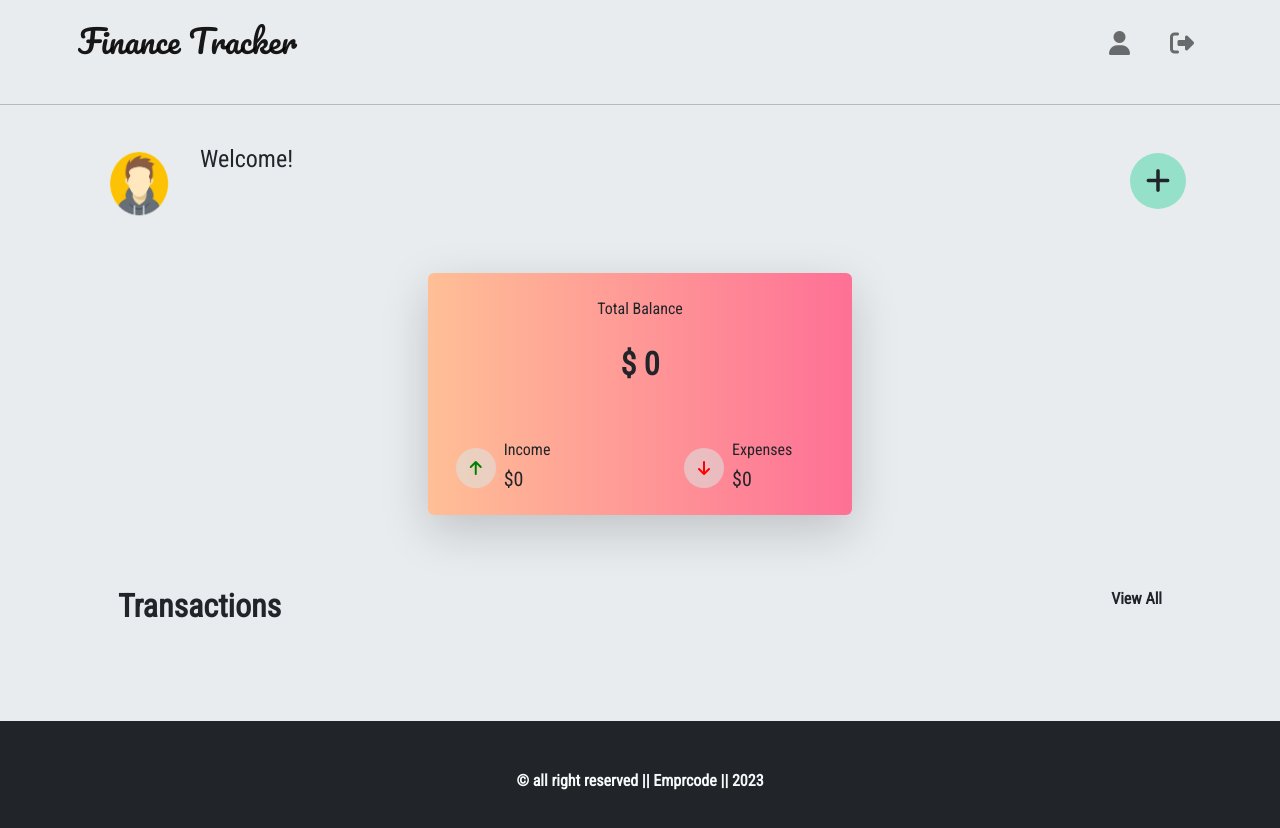
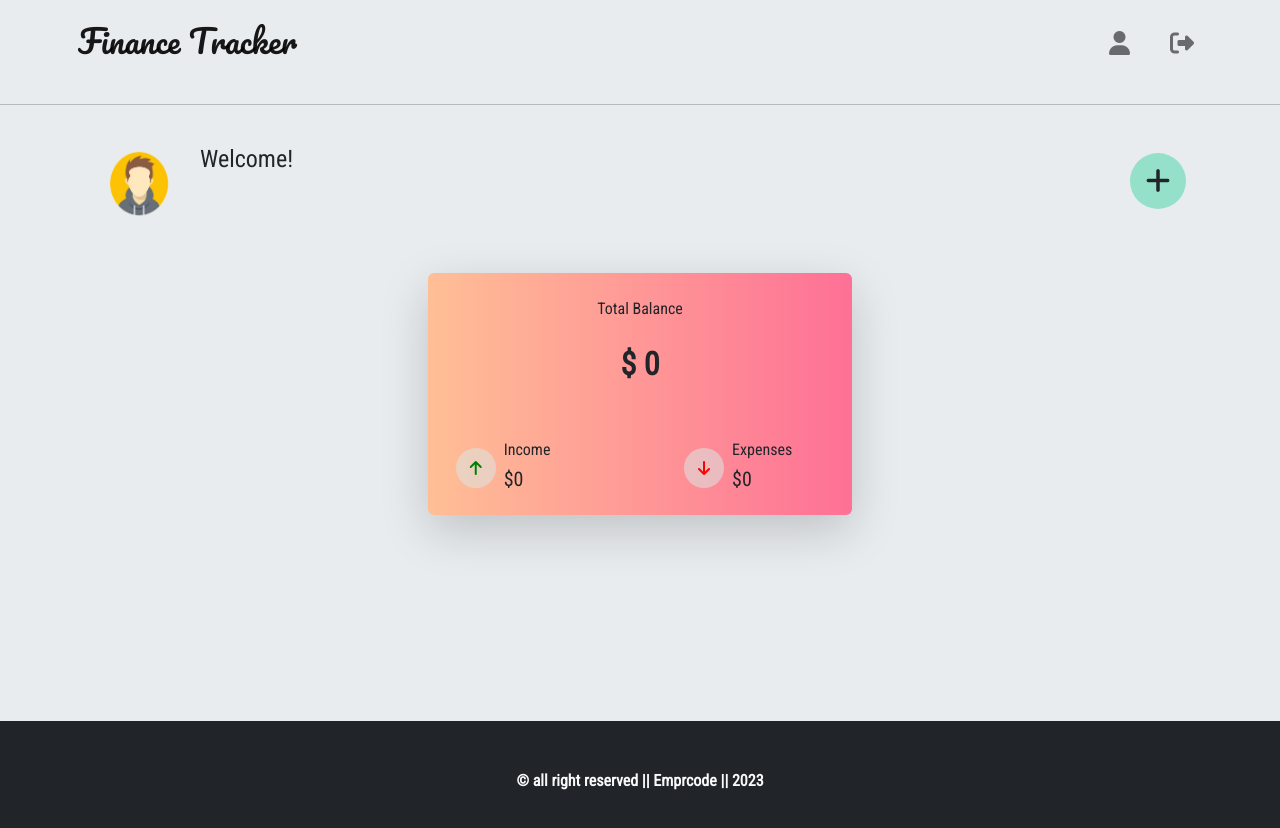
Before and after one commit to Emprcode/ft-v2, a React (Create React App) app: page /dashboard in a window 1280 px wide. Shown: the top 828 px of the page. Built offline with nearby package versions, Linux system fonts and the light colour scheme.

Commit message:
code modefied

```diff
--- a/src/pages/dashboard/Dashboard.js
+++ b/src/pages/dashboard/Dashboard.js
@@ -99,7 +99,7 @@ const Dashboard = ({ tranactions, user }) => {
         </div>
         {/* Transaction */}
         {
-          tranactions &&  <div>
+          tranactions > 0 &&  <div>
           <Row className="p-4">
             <Col>
               <h2 className="fw-bold">Transactions</h2>
```
